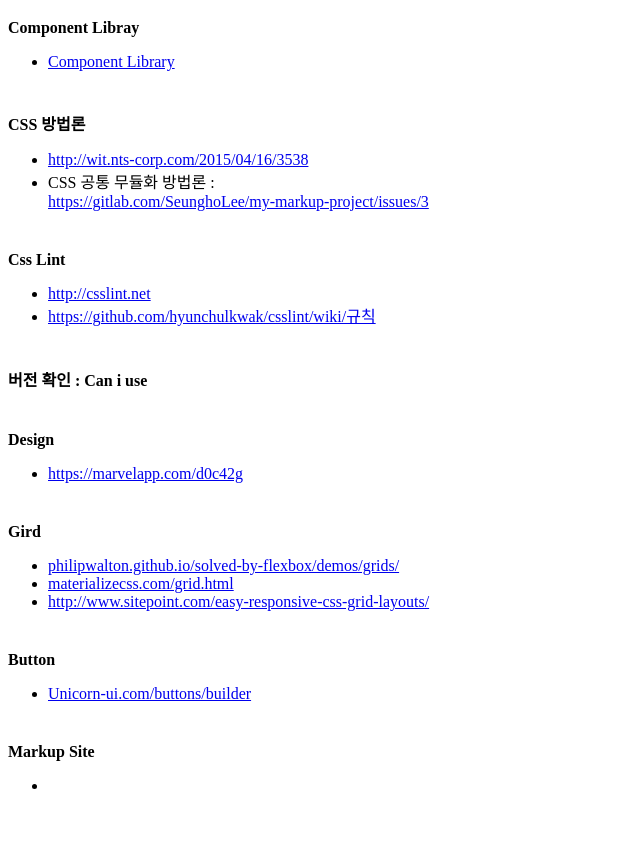
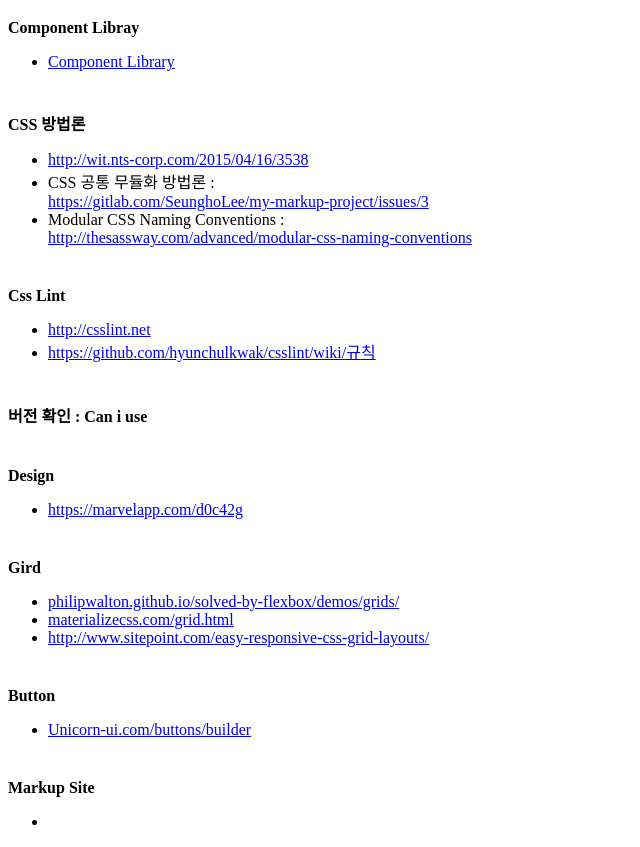
Before and after one commit to thegi01/project, a plain HTML site: page site.html in a window 1280 px wide. Shown: the part 79-926 px from the top of the page, without its empty margins (0-640 px from the left). Before the commit the page ends 890 px from the top, so only its background shows below. Drawn offline with Linux system fonts and the light colour scheme.

Commit message:
Update site.html
Modular CSS Naming Conventions Link Add

```diff
--- a/site.html
+++ b/site.html
@@ -29,6 +29,7 @@
   <ul>
     <li><a href="http://wit.nts-corp.com/2015/04/16/3538" target="_blank">http://wit.nts-corp.com/2015/04/16/3538</a></li>
     <li>CSS 공통 무듈화 방법론 : <a href="https://gitlab.com/SeunghoLee/my-markup-project/issues/3">https://gitlab.com/SeunghoLee/my-markup-project/issues/3</a></li>
+    <li>Modular CSS Naming Conventions :  <a href="http://thesassway.com/advanced/modular-css-naming-conventions" taregt="_blank">http://thesassway.com/advanced/modular-css-naming-conventions</a></li>
   </ul>
 
   <h2>Css Lint</h2>
```
